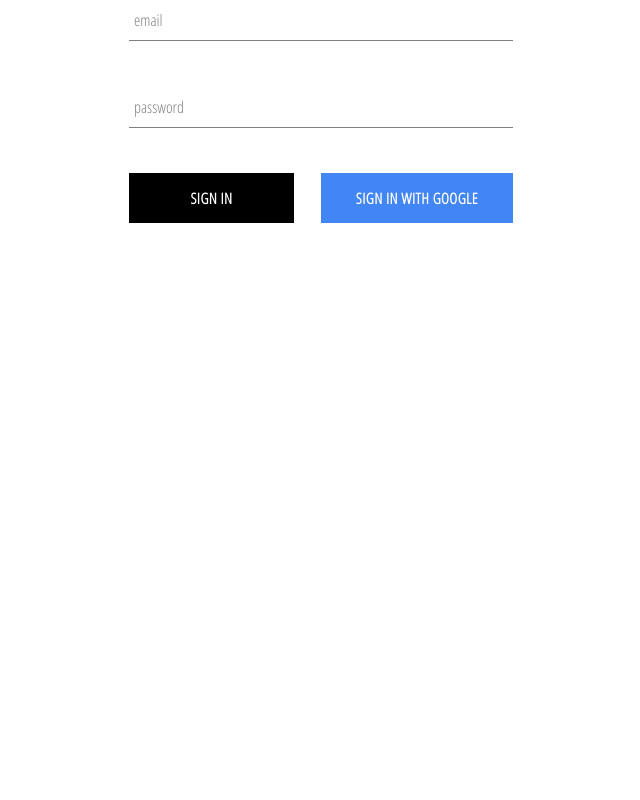
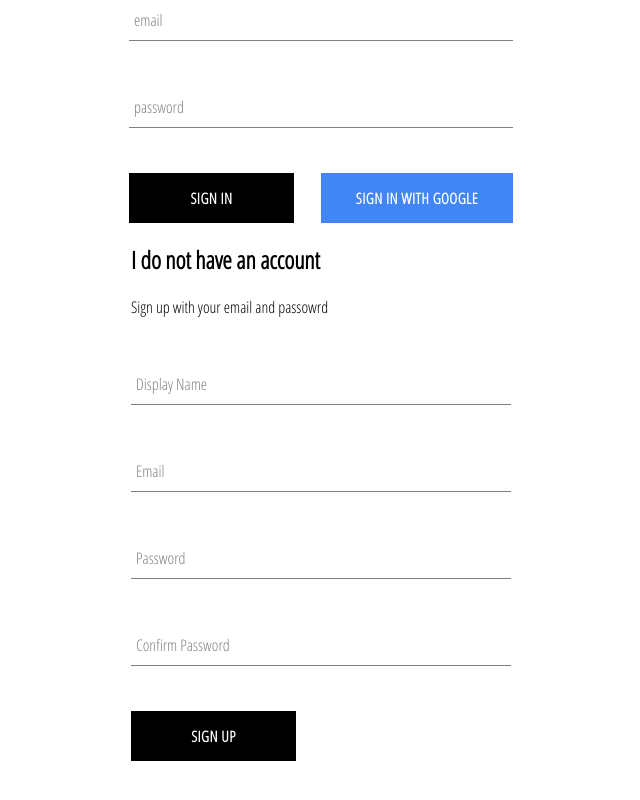
Before and after one commit to Rabia504/crwn-clothing, a React (Create React App) app: page /signin in a window 1280 px wide. Shown: the part 276-1076 px from the top of the page, without its empty margins (319-959 px from the left). Before the commit the page ends 800 px from the top, so only its background shows below. Built offline with nearby package versions, Linux system fonts and the light colour scheme; no server answers.

Commit message:
adding sigup component, sigin with email and signin with google

```diff
--- a/src/App.js
+++ b/src/App.js
@@ -5,7 +5,7 @@
 import Header from './components/header/header.component';
 import SigninAndSignupPage from './pages/signin-and-signup-page/signin-and-signup-page.component';
 import {Switch, Route} from 'react-router-dom';
-import {auth} from './firebase/firebase.utils';
+import {auth, createUserProfileDocument} from './firebase/firebase.utils';
 import React from 'react';
 
 class App extends React.Component {
@@ -18,10 +18,23 @@
   }
   unsubscribeFromAuth = null;
   componentDidMount(){
-     this.unsubscribeFromAuth = auth.onAuthStateChanged(user =>{
-      this.setState({currentUser: user});
-      console.log(user);
-    })
+     this.unsubscribeFromAuth = auth.onAuthStateChanged(async userAuth =>{
+       if(userAuth){
+         const userRef = await createUserProfileDocument(userAuth);
+
+         userRef.onSnapshot(snapshot =>{
+           this.setState({
+             currentUser:{
+             id: snapshot.id,
+             ...snapshot.data()
+             }
+           });
+         });
+       }
+
+       this.setState({currentUser:userAuth});
+
+    });
   }
 
   componentWillUnmount(){
--- a/src/components/signin/signin.component.jsx
+++ b/src/components/signin/signin.component.jsx
@@ -2,7 +2,7 @@
 import './signin.styles.scss';
 import FormInput from '../form-input/form-input.component';
 import CustomButton from '../custom-button/custom-button.component';
-import { signInWithGoogle } from '../../firebase/firebase.utils';
+import { auth, signInWithGoogle } from '../../firebase/firebase.utils';
 
 class Sigin extends Component {
 constructor(){
@@ -14,9 +14,21 @@
     }
 }
 
-handleSubmit = (event) =>{
+handleSubmit = async (event) =>{
     event.preventDefault();
-    this.setState({email:'', password:''});
+    const {email,password} = this.state;
+
+    try {
+        await auth.signInWithEmailAndPassword(email,password);
+
+        this.setState({
+            email: '',
+            password:''
+        });
+
+    } catch (error) {
+        console.log(error);
+    }
 
 }
 handleChange = (event) =>{
--- /dev/null
+++ b/src/components/signup/signup.component.jsx
@@ -0,0 +1,77 @@
+import React, {Component} from 'react';
+import './signup.styles.scss';
+import FormInput from '../form-input/form-input.component';
+import CustomButton from '../custom-button/custom-button.component';
+import {auth, createUserProfileDocument} from '../../firebase/firebase.utils';
+
+class Sigup extends Component {
+constructor(){
+    super();
+
+    this.state = {
+        displayName:'',
+        email: '',
+        password:'',
+        confirmPassword:''
+    }
+}
+
+handleSubmit = async (event) =>{
+    event.preventDefault();
+    const {displayName,email,password,confirmPassword} = this.state;
+
+    if(password !== confirmPassword)
+    {
+        alert("passwrds donot match");
+        return;
+    }
+    try {
+        const {user} = auth.createUserWithEmailAndPassword(email,password);
+        await createUserProfileDocument(user,{displayName});
+        this.setState({
+            displayName:'',
+            email: '',
+            password:'',
+            confirmPassword:''
+        });
+
+    } catch (error) {
+        console.log(error);
+    }
+
+
+}
+handleChange = (event) =>{
+    const {name,value} = event.target;
+    this.setState({[name]:value});
+
+}
+    render(){
+        return (
+            <div  className='sign-up'>
+               <h2>I do not have an account</h2>
+               <span>Sign up with your email and passowrd</span>
+
+               <form onSubmit={this.handleSubmit}>
+
+                   <FormInput type="text" name="displayName" label="Display Name" handleChange={this.handleChange} value={this.state.displayName} required  />
+
+                   <FormInput type="email" name="email" label="Email" handleChange={this.handleChange} value={this.state.email} required  />
+
+                   <FormInput type="password" name="password" label="Password" handleChange={this.handleChange} value={this.state.password} required  />
+
+                   <FormInput type="password" name="confirmPassword" label="Confirm Password" handleChange={this.handleChange} value={this.state.confirmPassword} required  />
+
+
+
+                   <div className='buttons'>
+                        <CustomButton type="submit">Sign up</CustomButton>
+                   </div>
+               </form>
+            </div>
+        )
+    }
+
+ }
+
+  export default Sigup;
--- /dev/null
+++ b/src/components/signup/signup.styles.scss
@@ -0,0 +1,9 @@
+.sign-up {
+    display: flex;
+    flex-direction: column;
+    width: 380px;
+
+    .title {
+      margin: 10px 0;
+    }
+  }
--- a/src/firebase/firebase.utils.js
+++ b/src/firebase/firebase.utils.js
@@ -11,6 +11,32 @@
     appId: "1:287761726327:web:630386ebca1a4909b3ff72",
     measurementId: "G-66KGCH2BMR"
   };
+
+  export const createUserProfileDocument = async(userAuth, additionalData) =>{
+    if(!userAuth) return;
+    //console.log(firestore.doc('users/1234ffghhh'));
+    const userRef = firestore.doc(`users/${userAuth.uid}`);
+    const snapShot = await userRef.get();
+
+    if(!snapShot.exists){
+      const {displayName,email} = userAuth;
+      const createdAt = new Date();
+
+      try {
+
+        await userRef.set({
+          displayName,
+          email,
+          createdAt,
+          ...additionalData
+        })
+      } catch (error) {
+        console.log("error created user ",error.message );
+      }
+    }
+    return userRef;
+
+  };
   // Initialize Firebase
   !firebase.apps.length ? firebase.initializeApp(config) : firebase.app();
   export const auth = firebase.auth();
--- a/src/pages/signin-and-signup-page/signin-and-signup-page.component.jsx
+++ b/src/pages/signin-and-signup-page/signin-and-signup-page.component.jsx
@@ -1,10 +1,13 @@
 import React from 'react';
 import './signin-and-signup-page.styles.scss';
 import Sigin from '../../components/signin/signin.component';
+import Signup from '../../components/signup/signup.component';
 
  const SigninAndSignupPage = () =>(
 <>
-     <div className='homepage'> <Sigin />
+     <div className='homepage'>
+      <Sigin />
+      <Signup />
     </div>
 
 
--- a/src/pages/signin-and-signup-page/signin-and-signup-page.styles.scss
+++ b/src/pages/signin-and-signup-page/signin-and-signup-page.styles.scss
@@ -0,0 +1,6 @@
+.sign-in-and-sign-up {
+    width: 850px;
+    display: flex;
+    justify-content: space-between;
+    margin: 30px auto;
+  }
```
